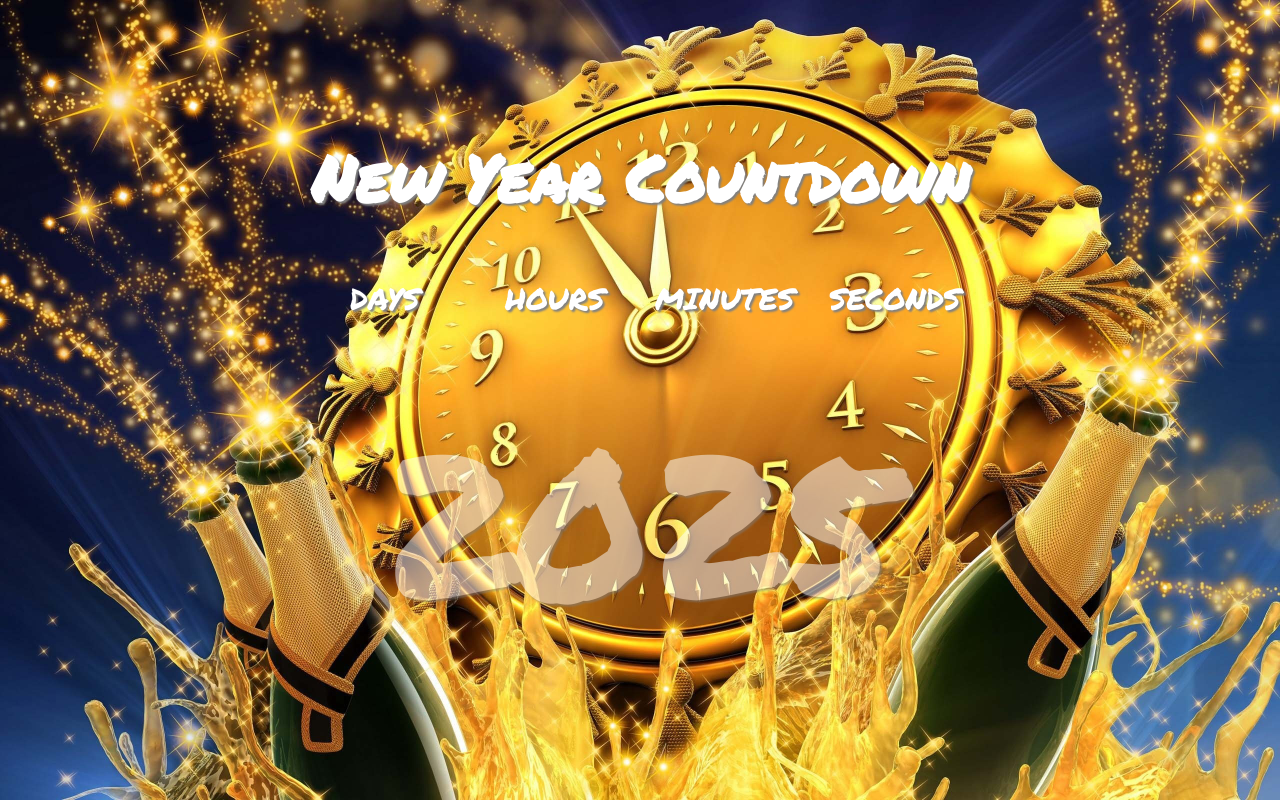
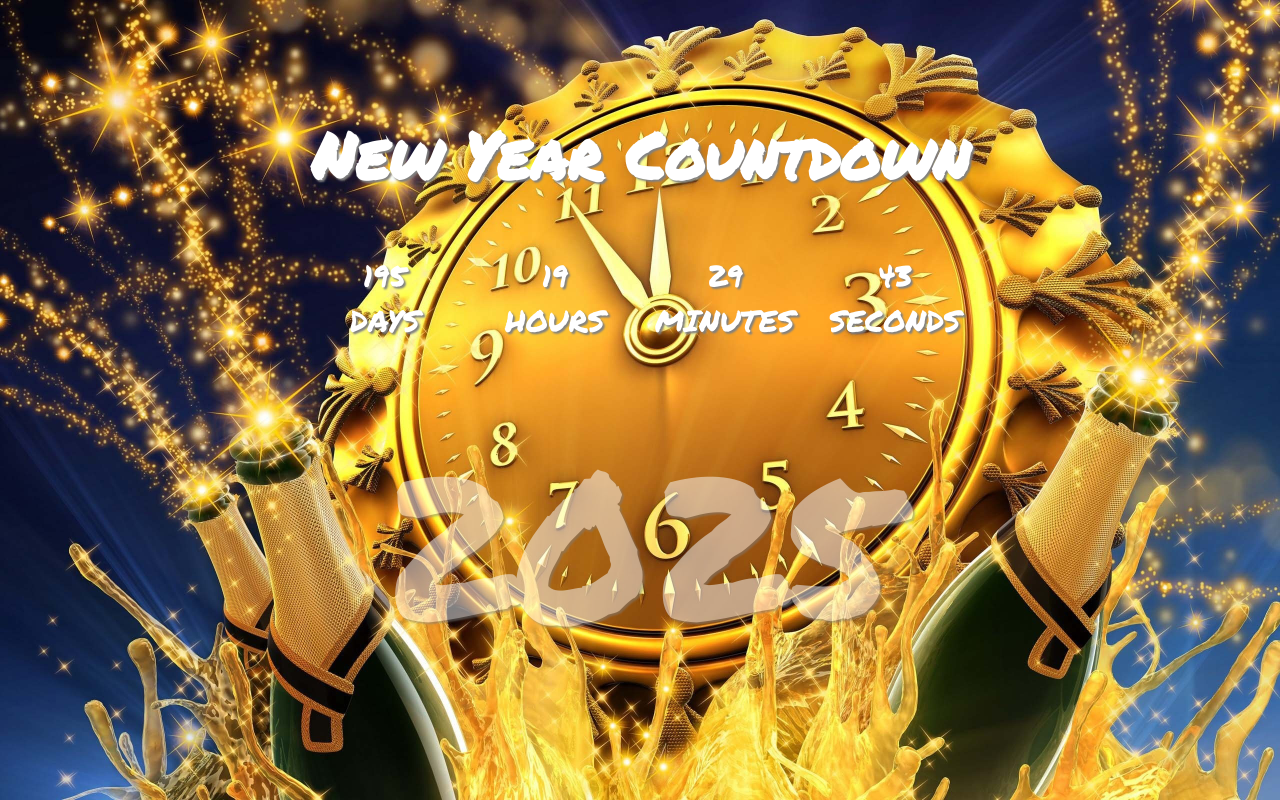
Before and after one commit to codasobi/m3-week-03-codasobi, a plain HTML site: page new_year_countdown/index.html in a window 1280 px wide. Drawn offline with Linux system fonts and the light colour scheme.

Commit message:
feat: add countdown and loading

```diff
--- /dev/null
+++ b/new_year_countdown/app.js
@@ -0,0 +1,41 @@
+const days = document.querySelector('#days')
+const hours = document.querySelector('#hours')
+const minutes = document.querySelector('#minutes')
+const seconds = document.querySelector('#seconds')
+const year = document.querySelector('.year')
+const container = document.querySelector('.container')
+const loader = document.querySelector('.loader')
+
+function countdown () {
+    const currentYear = new Date().getFullYear()
+    // Jan 1
+    const newYear = new Date(currentYear + 1, 0, 1)
+
+    const currentTime = Date.now()
+    // milliseconds
+    const timeDiff = newYear - currentTime
+    const day = Math.floor(timeDiff / 1000 / 60 / 60 / 24)
+    const hour = Math.floor(timeDiff / 1000 / 60 / 60) % 24
+    const minute = Math.floor(timeDiff / 1000 / 60) % 60
+    const second = Math.floor(timeDiff / 1000) % 60
+
+    days.textContent = day >= 10 ? day : `0${day}`
+    hours.textContent = hour >= 10 ? hour : `0${hour}`
+    minutes.textContent = minute >= 10 ? minute : `0${minute}`
+    seconds.textContent = second >= 10 ? second : `0${second}`
+
+    // background
+    year.textContent = currentYear + 1
+}
+
+function init() {
+    setTimeout(() => {
+        loader.classList.add('hidden')
+        year.classList.remove('hidden')
+        container.style.display = 'flex'
+    }, 1000)
+
+    setInterval(countdown, 1000)
+}
+
+init()
--- a/new_year_countdown/index.html
+++ b/new_year_countdown/index.html
@@ -11,7 +11,7 @@
 </head>
 <body>
     <h1>New Year Countdown</h1>
-    <div class="container">
+    <div class="container hidden">
         <div class="item">
             <p id="days"></p>
             <p>DAYS</p>
@@ -29,6 +29,8 @@
             <p>SECONDS</p>
         </div>
     </div>
-    <p class="year">2025</p>
+    <p class="year hidden"></p>
+    <img class="loader" src="./img/spinner.gif" alt="" srcset="">
+    <script src="./app.js"></script>
 </body>
 </html>
--- a/new_year_countdown/styles.css
+++ b/new_year_countdown/styles.css
@@ -115,3 +115,7 @@ h1 {
   font-size: 200px;
   text-align: center;
 }
+
+.hidden {
+  display: none;
+}
```
Lines whose indentation alone changed are shown as unchanged.
